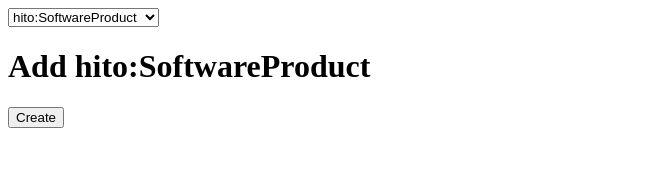
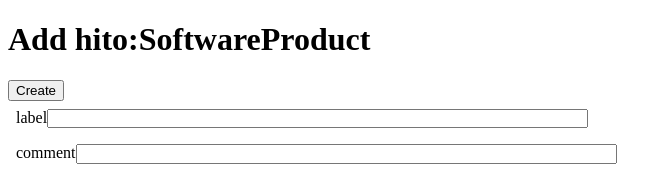
Before and after one commit to hitontology/instancegenerator, a website with bundled scripts: page index.html in a window 1280 px wide. Shown: the whole page, without its empty margins (0-672 px from the left). Built offline with nearby package versions, Linux system fonts and the light colour scheme; no server answers.

Commit message:
Improved styling and form structure.

```diff
--- a/css/style.css
+++ b/css/style.css
@@ -1,13 +1,20 @@
 
 select.large {width:40em; height: 10em;}
 
-input.textline {width:4em; height: 1em;}
+input.textline, input.search {width:40em; height: 1em;}
 
 label {width: 100%;}
-.select-container
+
+.form-item-container
 {
  display: flex;
  flex-wrap: wrap;
+}
+
+.form-item
+{
+  width:40em;
+  margin: 0.5em;
 }
 
 @media (prefers-color-scheme: dark)
--- a/js/browser/form.js
+++ b/js/browser/form.js
@@ -1,11 +1,10 @@
 /** @module
 Form to create a new instance of the given OWL Class. */
 import * as rdf from "../rdf.js";
-import Property from "../property.js";
+import {Property,DPROP} from "../property.js";
 import Select from "./select.js";
 
 const product = "<http://hitontology.eu/ontology/MyProduct>";
-const DPROP = rdf.long("owl:DatatypeProperty");
 
 export default class Form
 {
@@ -14,8 +13,8 @@ export default class Form
   {
     this.clazz = clazz;
     this.labelForResource = new Map();
-
     this.container = document.createElement("div");
+    this.container.classList.add("form-container"); // flexbox
     document.body.appendChild(this.container);
     const h1 = document.createElement("h1");
     h1.innerText = "Add "+rdf.short(clazz);
@@ -32,31 +31,32 @@ export default class Form
   /** load the data from the SPARQL endpoint and populate */
   async init()
   {
-    const classContainer = document.createElement("div");
-    classContainer.classList.add("select-container"); // flexbox
-    this.form.appendChild(classContainer);
+    const itemContainer = document.createElement("div");
+    itemContainer.classList.add("form-item-container");
+    this.form.appendChild(itemContainer);
 
     this.properties = await Property.domainProperties(this.clazz);
 
     for(const p of this.properties)
     {
-      const par =  document.createElement("p");
-      classContainer.appendChild(par);
+      const item =  document.createElement("div");
+      item.classList.add("form-item");
+      itemContainer.appendChild(item);
       const label = document.createElement("label");
       label.for= p.uri;
       label.innerText = p.label;
-      par.appendChild(label);
+      item.appendChild(label);
       if(p.type===DPROP)
       {
         const text = document.createElement("input");
-        par.appendChild(text);
+        item.appendChild(text);
         text.setAttribute("type",text);
         text.classList.add("textline");
         p.text = () => text.value;
       }
-      else if(p)
+      else
       {
-        new Select(par,p);
+        new Select(item,p);
       }
     }
   }
--- a/js/browser/main.js
+++ b/js/browser/main.js
@@ -1,11 +1,11 @@
 /** @module */
 import Form from "./form.js";
 import * as rdf from "../rdf.js";
-
+/*
 const classes = ["http://hitontology.eu/ontology/SoftwareProduct","http://hitontology.eu/ontology/Study",
   "http://hitontology.eu/ontology/FeatureClassified"];
 const select = document.createElement("select");
-
+*/
 let activeForm;
 
 /** Sets the active form class. */
@@ -20,6 +20,7 @@ async function setClass(clazz)
 async function main()
 {
   console.group("Init");
+  /*
   select.addEventListener("change", (event)=>
   {
     setClass(event.target.value);
@@ -34,6 +35,8 @@ async function main()
     option.innerText = rdf.short(clazz);
   }
   await setClass(select.value);
+  */
+  setClass("http://hitontology.eu/ontology/SoftwareProduct");
   console.groupEnd();
 }
 
--- a/js/browser/select.js
+++ b/js/browser/select.js
@@ -6,9 +6,9 @@ export default class Select
   /** Create a container where the user can select from the given values and a search field and attach it to the given parent.*/
   constructor(parent,property)
   {
-    const container  = document.createElement("div");
-    parent.appendChild(container);
-
+    //const container  = document.createElement("div");
+    //parent.appendChild(container);
+    const container = parent;
     const select = document.createElement("select");
     select.style.display="block";
     select.classList.add("large");
@@ -27,6 +27,7 @@ export default class Select
     }
     property.selected = () => [...select.options].filter(o => o.selected).map(o => o.value);
     const input = document.createElement("input");
+    input.classList.add("search");
     input.addEventListener("change",()=>
     {
       if(input.value==="")
--- a/js/property.js
+++ b/js/property.js
@@ -4,17 +4,21 @@ import * as rdf from "./rdf.js";
 import * as sparql from "./sparql.js";
 import getClass from '../js/clazz.js';
 
-const OPROP = rdf.long("owl:ObjectProperty");
+export const OPROP = rdf.long("owl:ObjectProperty");
+export const DPROP = rdf.long("owl:DatatypeProperty");
 
-export default class Property
+const DEFAULT_PROPERTIES = [];
+
+export class Property
 {
   /** */
   constructor(uri,label,type)
   {
     this.uri = uri;
     this.label = label;
+    if(!label) {this.label = rdf.short(uri);}
     this.type = type;
-    if(!label) {this.label = rdf.short(uri);}
+    if(type!==OPROP&&type!==DPROP) {console.warn(`Unknown type ${type} for property ${uri} with label ${label}.`);}
   }
 
   /** returns an array of all properties that have the given domain*/
@@ -31,6 +35,7 @@ export default class Property
     }`;
     const bindings = sparql.flat(await sparql.select(query,undefined,undefined,"select all properties that have the domain "+rdf.short(domain)));
     const properties = [];
+    properties.push(...DEFAULT_PROPERTIES);
     // parallelize
     /*
     for(const b of bindings)
@@ -48,3 +53,7 @@ export default class Property
     return properties;
   }
 }
+
+export const RDFS_LABEL = new Property(rdf.long("rdfs:label"),"label",DPROP);
+export const RDFS_COMMENT = new Property(rdf.long("rdfs:comment"),"comment",DPROP);
+DEFAULT_PROPERTIES.push(RDFS_LABEL,RDFS_COMMENT);
```
